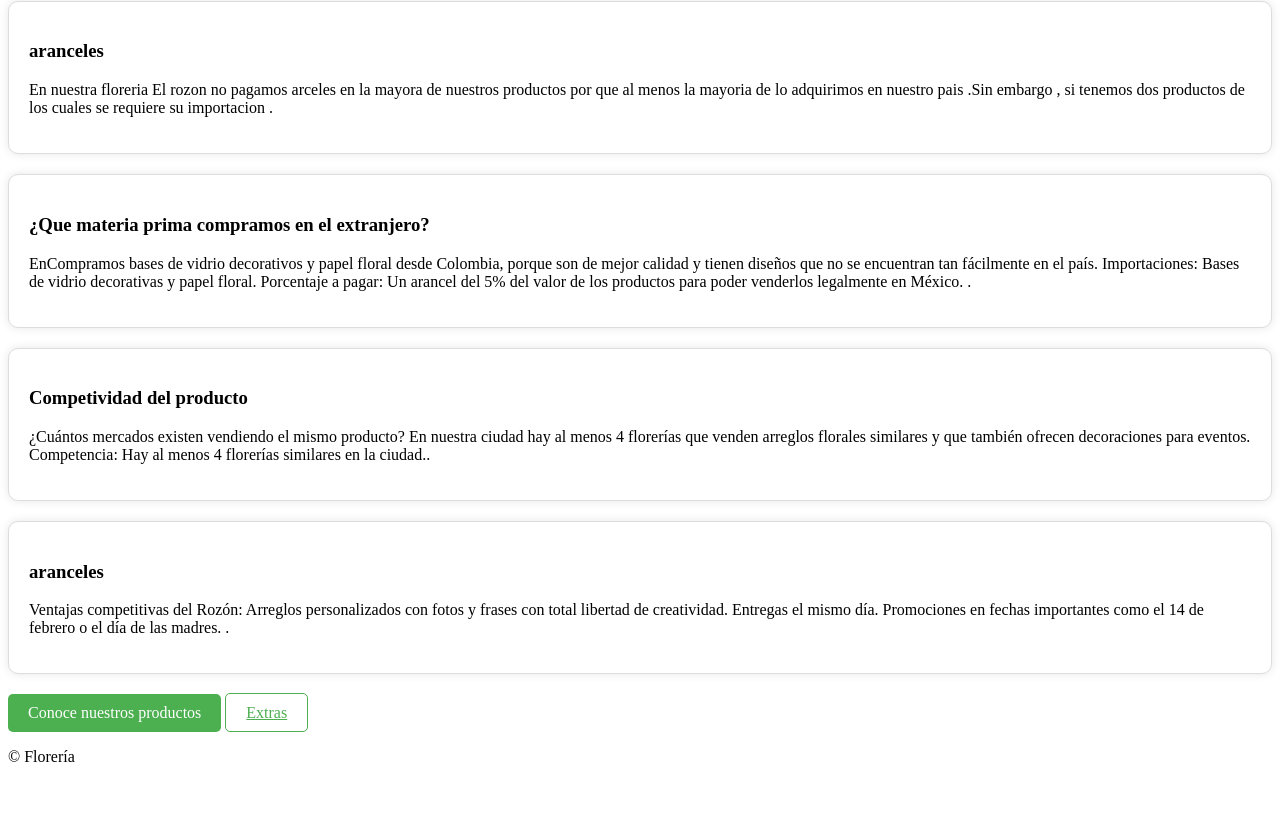
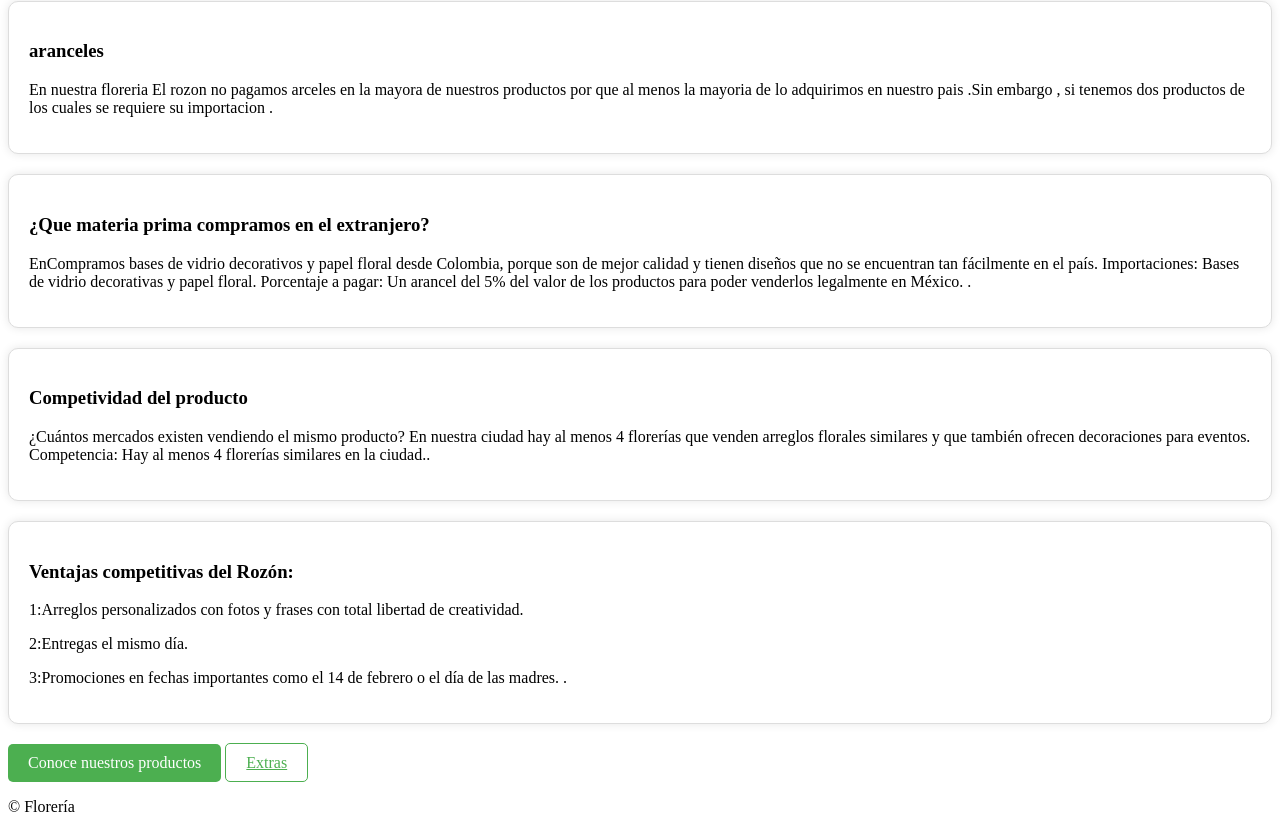
Before and after one commit to cocolizoc137/Rozonn, a plain HTML site: page myv.html in a window 1280 px wide. Shown: the part 437-1269 px from the top of the page. Before the commit the page ends 1219 px from the top, so only its background shows below. Drawn offline with Linux system fonts and the light colour scheme.

Commit message:
Update myv.html

```diff
--- a/myv.html
+++ b/myv.html
@@ -94,14 +94,16 @@ En nuestra ciudad hay al menos 4 florerías que venden arreglos florales similar
 Competencia: Hay al menos 4 florerías similares en la ciudad..</p>
  </div>
             <div class="vision">
-                <h3>aranceles</h3>
-                <p>Ventajas competitivas del Rozón:
+                <h3>Ventajas competitivas del Rozón:</h3>
+                <p>
 
-Arreglos personalizados con fotos y frases con total libertad de creatividad.
-
-Entregas el mismo día.
-
-Promociones en fechas importantes como el 14 de febrero o el día de las madres. .</p>
+1:Arreglos personalizados con fotos y frases con total libertad de creatividad.
+</p>
+                <p>
+2:Entregas el mismo día.
+                </p>
+                <p>
+3:Promociones en fechas importantes como el 14 de febrero o el día de las madres. .</p>
  </div>
             <div class="botones">
                 <a href="galeria.html" class="btn-primario" >Conoce nuestros productos</a>
```
